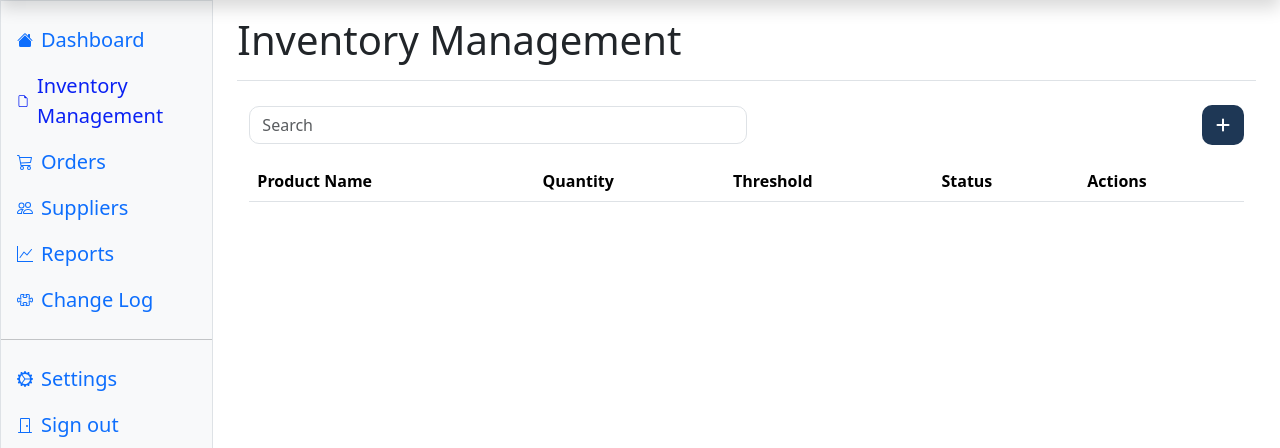
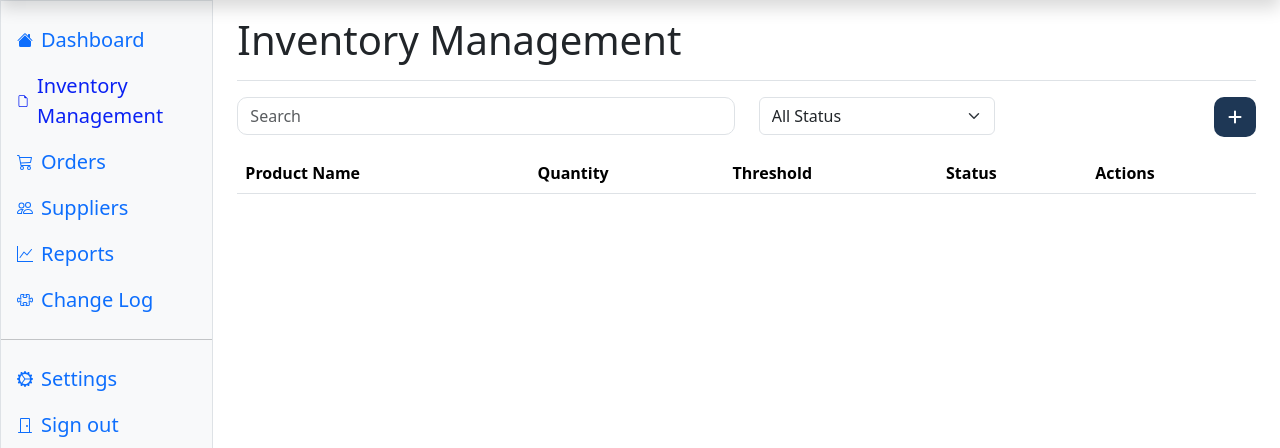
Before and after one commit to lsus-csc-jc/ECIMS, a Django app: page /invmanagement.html in a window 1280 px wide. Shown: the part 57-505 px from the top of the page. Run offline with Django 4.2, Linux system fonts and the light colour scheme; the visitor is signed in with stand-in values (Sample User, id 1); data that the repository does not hold is empty; some libraries are stand-ins or nearby versions.

Commit message:
add filtering to inventory management table

```diff
--- a/core/templates/invmanagement.html
+++ b/core/templates/invmanagement.html
@@ -193,13 +193,24 @@
       <div class="d-flex justify-content-between flex-wrap flex-md-nowrap align-items-center pt-3 pb-2 mb-3 border-bottom">
         <h1 class="h1">Inventory Management</h1>
       </div>
-      <div class="container mt-4">
-          <div class="d-flex justify-content-between align-items-center mb-3">
-              <input type="text" id="searchInput" class="form-control w-50" placeholder="Search">
-              <button class="btn btn-primary" data-bs-toggle="modal" data-bs-target="#addModal">
-                  <i class="fas fa-plus"></i>
-              </button>
-          </div>
+      <div class="row mb-3">
+        <div class="col-md-6">
+            <input type="text" id="searchInput" class="form-control" placeholder="Search">
+        </div>
+        <div class="col-md-3">
+          <select id="statusFilter" class="form-select">
+            <option value="">All Status</option>
+            <option value="In-Stock">In-Stock</option>
+            <option value="Low-Stock">Low-Stock</option>
+            <option value="Out-of-Stock">Out-of-Stock</option>
+          </select>
+        </div>
+        <div class="col-md-3 d-flex justify-content-end">
+            <button class="btn btn-primary" data-bs-toggle="modal" data-bs-target="#addModal">
+                <i class="fas fa-plus"></i>
+            </button>
+        </div>
+      </div>
           <div class="table-responsive">
           <table class="table table-hover">
               <thead class="table-transparent">
@@ -216,7 +227,6 @@
               </tbody>
           </table>
       </div>
-
       <!-- Add Product Modal -->
       <div class="modal fade" id="addModal" tabindex="-1" aria-labelledby="addModalLabel" aria-hidden="true">
           <div class="modal-dialog">
@@ -281,8 +291,6 @@
               </div>
           </div>
       </div>
-
-
           <script src="https://code.jquery.com/jquery-3.6.0.min.js"></script>
           <script src="{% static 'core/js/bootstrap.bundle.min.js' %}"></script>
           <script src="https://cdn.jsdelivr.net/npm/chart.js@4.3.2/dist/chart.umd.js" integrity="sha384-eI7PSr3L1XLISH8JdDII5YN/njoSsxfbrkCTnJrzXt+ENP5MOVBxD+l6sEG4zoLp" crossorigin="anonymous"></script>
```
Also changed, not shown: core/static/core/js/invmanagement.js (+34 -0 lines).
